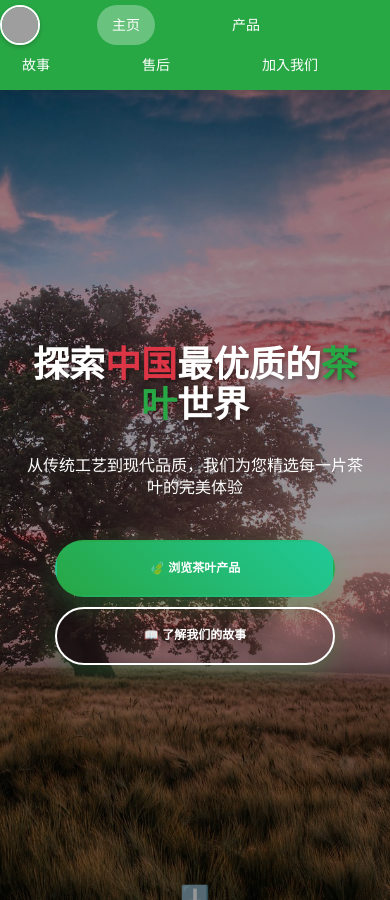
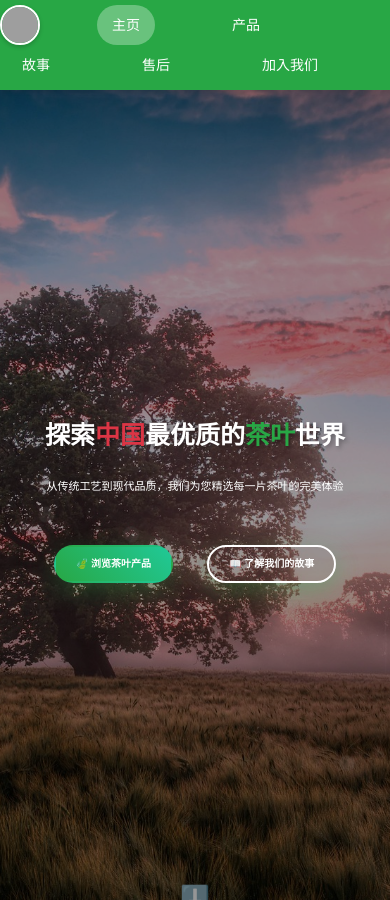
Before and after one commit to newgoodtea/newgoodtea.github.io, a Jekyll site: the page built from index.html, in a window 390 px wide and 900 px high. Built offline with Jekyll 4.4.1, drawn with Linux system fonts in a browser that asks for light colours; nearby versions of some CDN libraries; grey boxes are pictures that could not be loaded.

Commit message:
修复龙井茶bug

```diff
--- a/index.html
+++ b/index.html
@@ -50,6 +50,17 @@
     0% { transform: translateY(0px) rotate(0deg); }
     50% { transform: translateY(-20px) rotate(180deg); }
     100% { transform: translateY(0px) rotate(360deg); }
+}
+
+/* 英雄区下方波浪 */
+.hero-wave {
+    position: absolute;
+    left: 0;
+    right: 0;
+    bottom: -1px;
+    width: 100%;
+    z-index: 2;
+    pointer-events: none;
 }
 
 .hero-content {
@@ -111,20 +122,33 @@
     transition: all 0.3s ease;
     box-shadow: 0 8px 25px rgba(40, 167, 69, 0.3);
     border: 2px solid transparent;
+    position: relative;
+    overflow: hidden;
 }
-
+.hero-btn::before {
+    content: '';
+    position: absolute;
+    left: -60%;
+    top: 0;
+    width: 60%;
+    height: 100%;
+    background: linear-gradient(90deg,rgba(255,255,255,0.18),rgba(255,255,255,0));
+    transition: left 0.4s cubic-bezier(.22,.61,.36,1);
+    z-index: 1;
+}
+.hero-btn:hover::before {
+    left: 100%;
+}
 .hero-btn:hover {
-    transform: translateY(-3px);
+    transform: translateY(-3px) scale(1.04);
     box-shadow: 0 12px 35px rgba(40, 167, 69, 0.4);
     color: white;
     text-decoration: none;
 }
-
 .hero-btn.secondary {
     background: transparent;
     border: 2px solid white;
 }
-
 .hero-btn.secondary:hover {
     background: white;
     color: #333;
@@ -167,8 +191,9 @@
 /* 特色区域 */
 .features-section {
     padding: 100px 0;
-    background: #f8f9fa;
+    background: linear-gradient(135deg, #f8f9fa 0%, #e9ecef 100%);
     position: relative;
+    border-bottom: 2px solid #e9ecef;
 }
 
 .section-title {
@@ -177,6 +202,8 @@
     color: #2c3e50;
     margin-bottom: 20px;
     font-weight: bold;
+    letter-spacing: 2px;
+    text-shadow: 0 2px 8px rgba(40,167,69,0.07);
 }
 
 .section-subtitle {
@@ -198,10 +225,10 @@
     box-shadow: 0 15px 35px rgba(0,0,0,0.1);
     transition: all 0.3s ease;
     border-top: 5px solid #28a745;
+    border-image: linear-gradient(90deg, #28a745, #20c997) 1;
     position: relative;
     overflow: hidden;
 }
-
 .feature-card::before {
     content: '';
     position: absolute;
@@ -212,14 +239,13 @@
     background: linear-gradient(90deg, transparent, rgba(255,255,255,0.2), transparent);
     transition: all 0.6s ease;
 }
-
 .feature-card:hover::before {
     left: 100%;
 }
-
 .feature-card:hover {
-    transform: translateY(-10px);
+    transform: translateY(-10px) scale(1.03) rotateX(2deg);
     box-shadow: 0 25px 45px rgba(0,0,0,0.15);
+    border-top: 5px solid #20c997;
 }
 
 .feature-icon {
@@ -586,89 +612,70 @@
 /* 响应式设计 */
 @media (max-width: 768px) {
     .hero-title {
-        font-size: 3.6rem;
+        font-size: 2.5rem;
     }
-
     .hero-subtitle {
-        font-size: 1.6rem;
+        font-size: 1.1rem;
     }
-
     .section-title {
-        font-size: 3rem;
+        font-size: 2rem;
     }
-
     .section-subtitle {
-        font-size: 1.3rem;
+        font-size: 1rem;
     }
-
+    .feature-card {
+        padding: 20px 10px;
+    }
     .hero-btn {
-        display: block;
-        margin: 10px auto;
-        max-width: 280px;
-        font-size: 1.2rem;
+        padding: 10px 20px;
+        font-size: 1rem;
     }
-
     .product-showcase {
         grid-template-columns: 1fr;
     }
-
     .image-gallery {
         grid-template-columns: 1fr;
     }
-
     .production-grid {
         grid-template-columns: 1fr;
         gap: 30px;
     }
-
     .production-title {
         font-size: 1.4rem;
     }
-
     .production-description {
         font-size: 1.1rem;
     }
-
     .feature-title {
         font-size: 1.5rem;
     }
-
     .feature-text {
         font-size: 1.1rem;
     }
-
     .product-title {
         font-size: 1.6rem;
     }
-
     .product-description {
         font-size: 1.1rem;
     }
-
     .quality-title {
         font-size: 2.8rem;
     }
-
     .quality-text {
         font-size: 1.2rem;
     }
-
     .gallery-title {
         font-size: 1.4rem;
     }
-
     .gallery-description {
         font-size: 1rem;
     }
-
     .stats-grid {
         grid-template-columns: repeat(2, 1fr);
     }
-
     .stat-number {
         font-size: 2.8rem;
     }
-
     .stat-label {
         font-size: 1.1rem;
     }
@@ -677,11 +684,10 @@
 /* 滚动动画 */
 .animate-on-scroll {
     opacity: 0;
-    transform: translateY(30px);
-    transition: all 0.6s ease;
+    transform: translateY(40px);
+    transition: all 0.7s cubic-bezier(.22,.61,.36,1);
 }
-
-.animate-on-scroll.animated {
+.animate-on-scroll.visible {
     opacity: 1;
     transform: translateY(0);
 }
@@ -704,6 +710,7 @@
     <div class="scroll-indicator" onclick="scrollToNext()">
         ⬇️
     </div>
+    <svg class="hero-wave" viewBox="0 0 1440 120" fill="none" xmlns="http://www.w3.org/2000/svg"><path fill="#f8f9fa" fill-opacity="1" d="M0,64L48,74.7C96,85,192,107,288,117.3C384,128,480,128,576,117.3C672,107,768,85,864,74.7C960,64,1056,64,1152,80C1248,96,1344,128,1392,144L1440,160L1440,320L1392,320C1344,320,1248,320,1152,320C1056,320,960,320,864,320C768,320,672,320,576,320C480,320,384,320,288,320C192,320,96,320,48,320L0,320Z"></path></svg>
 </section>
 
 <!-- 特色服务区域 -->
```
Also changed, not shown: other parts of index.html (+1 -1 lines), assets/css/images/tea/longjing-tea.png (added), product/longjing-tea.html (renamed from product/longjin-tea.html).
